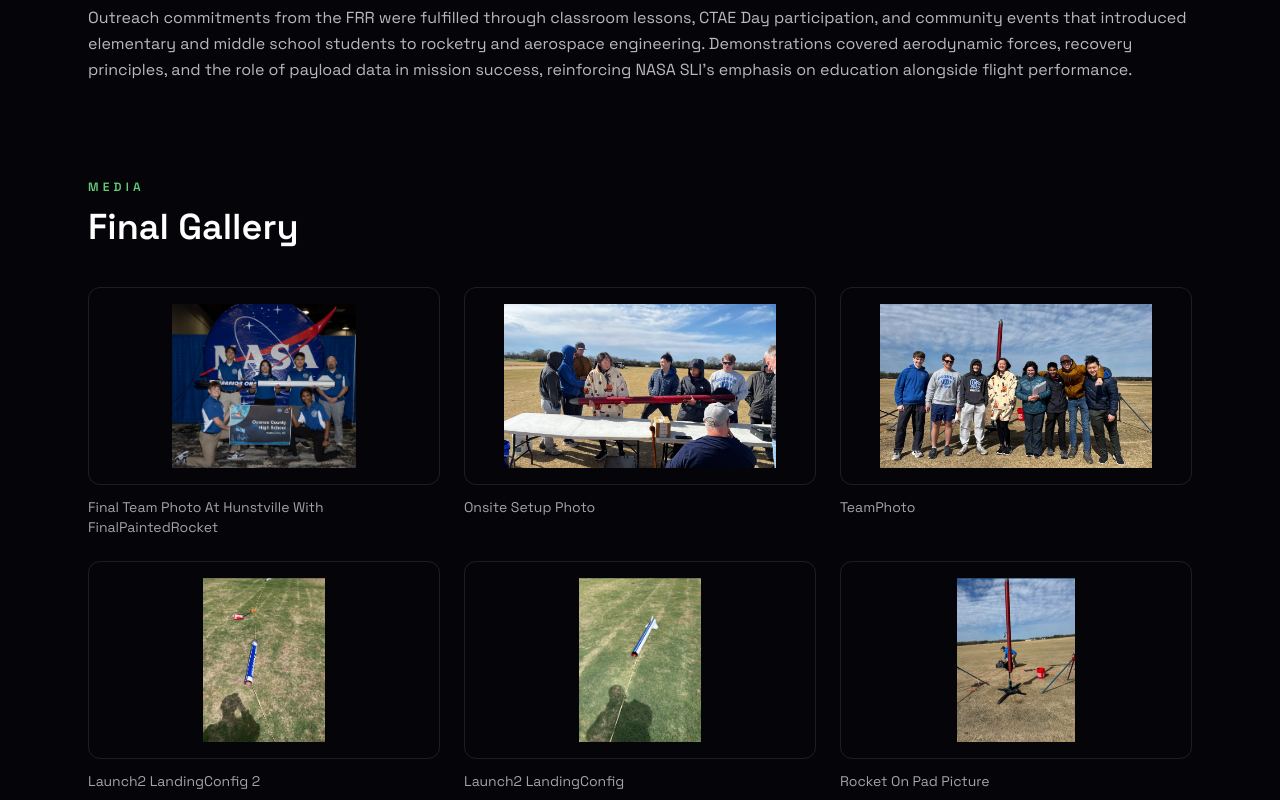
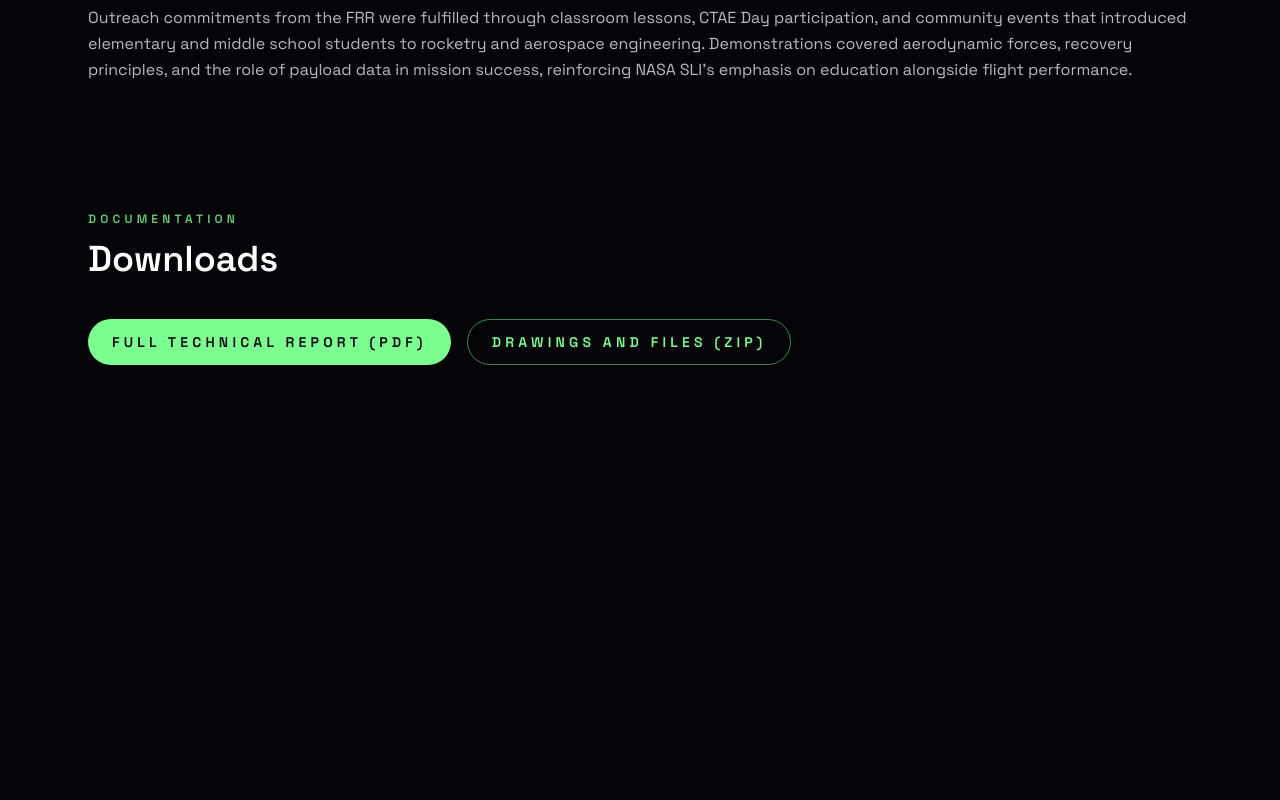
Before and after one commit to saahildoshi/saahildoshi-portfolio, a Next.js app: page /projects/nasa-sli in a window 1280 px wide. Shown: the part 8160-8960 px from the top of the page. After the commit the page ends 8685 px from the top, so only its background shows below. Built offline with nearby package versions, Linux system fonts and the light colour scheme.

Commit message:
Remove Final Gallery section from NASA SLI page
Removed the Final Gallery section from the page.

```diff
--- a/src/app/projects/nasa-sli/page.tsx
+++ b/src/app/projects/nasa-sli/page.tsx
@@ -344,20 +344,6 @@ export default function NasaSliPage() {
       </AnimatedSection>
 
       <AnimatedSection>
-        <Section id="gallery" title="Final Gallery" kicker="Media" className="pt-8 sm:pt-12">
-          <div className="grid gap-6 sm:grid-cols-2 lg:grid-cols-3">
-            {galleryImages.map((filename) => (
-              <GalleryCard
-                key={filename}
-                filename={filename}
-                orientation={portraitGalleryImages.has(filename) ? 'portrait' : 'landscape'}
-              />
-            ))}
-          </div>
-        </Section>
-      </AnimatedSection>
-
-      <AnimatedSection>
         <Section id="downloads" title="Downloads" kicker="Documentation">
           <div className="flex flex-wrap gap-4">
             <Button
```
